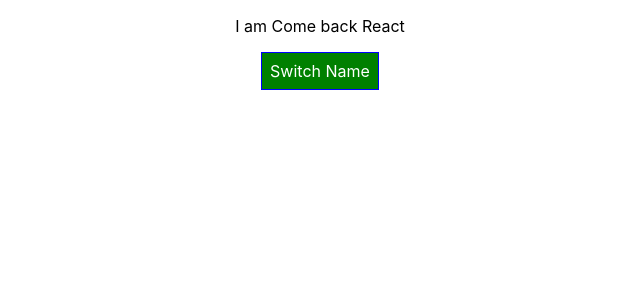
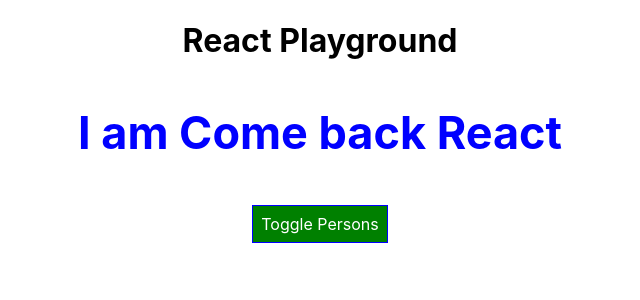
Before and after one commit to ChanakaUOMIT/React_App, a React (Create React App) app: page / in a window 1280 px wide. Shown: the top 300 px of the page, without its empty margins (320-960 px from the left). Built offline with nearby package versions, Linux system fonts and the light colour scheme.

Commit message:
add style and bug fixed

```diff
--- a/src/App.css
+++ b/src/App.css
@@ -2,24 +2,13 @@
   text-align: center;
 }
 
-.App-logo {
-  animation: App-logo-spin infinite 20s linear;
-  height: 40vmin;
+.red{
+  color:blue;
 }
 
-.App-header {
-  background-color: #282c34;
-  min-height: 100vh;
-  display: flex;
-  flex-direction: column;
-  align-items: center;
-  justify-content: center;
-  font-size: calc(10px + 2vmin);
-  color: white;
-}
-
-.App-link {
-  color: #61dafb;
+.bold{
+  font-weight: bold;
+  font-size: 45px;
 }
 
 @keyframes App-logo-spin {
--- a/src/App.js
+++ b/src/App.js
@@ -147,9 +147,16 @@
       //   </div>
       // )
     }
+
+    let classes=['red','bold'].join(' ');
+    console.log("classes "+classes)
+
     return (
       <div className="App">
-          <p>
+          <h1>React Playground</h1>
+          <p className={classes} >
+          {/* <p className="red" > */}
+          {/* style={{color:'red'}} */}
            I am Come back React
           </p>
 
@@ -157,7 +164,7 @@
           <button
             style={style}
             // onClick={this.switchNameHandler.bind(this, "Chanka..!")} >Switch Name</button>
-            onClick={this.togglePersonsHandler} >Switch Name</button>
+            onClick={this.togglePersonsHandler} >Toggle Persons</button>
 
             {persons}
             {/* {this.state.showPersons ?
```
